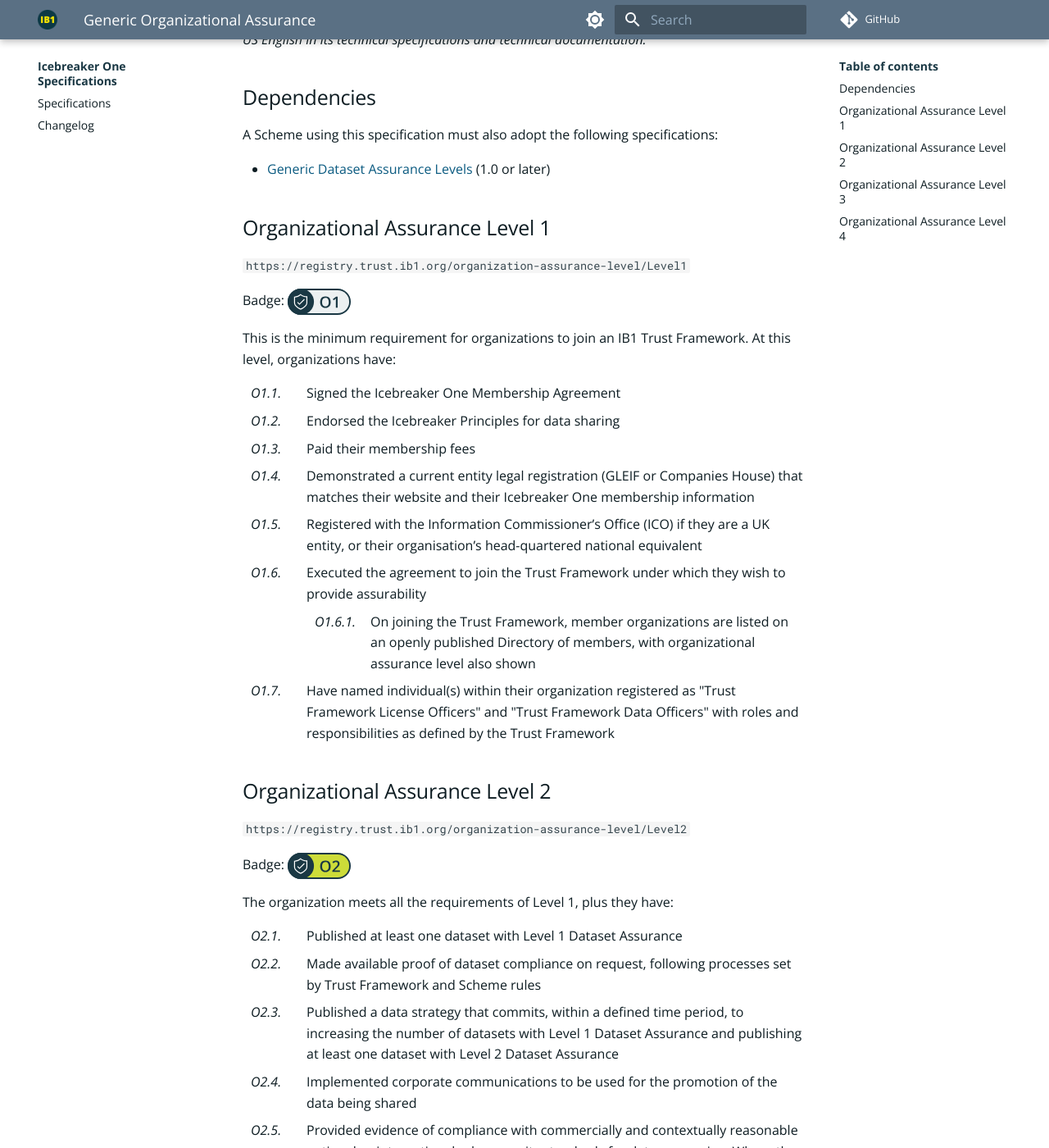
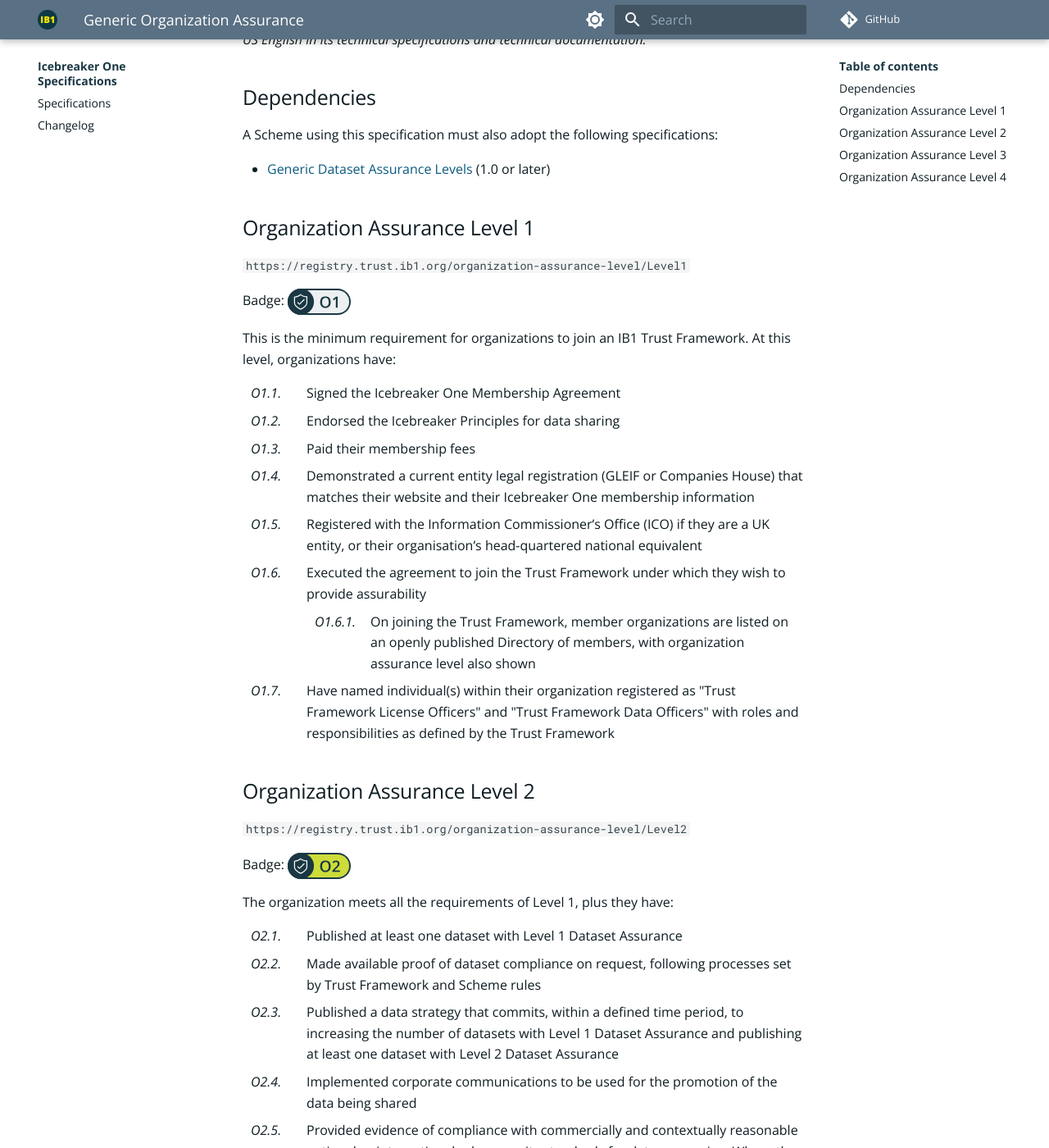
Before and after one commit to icebreakerone/ib1-technical-specifications, an MkDocs documentation site: the page built from docs/generic-organization-assurance-levels/1.0.md, in a window 1280 px wide and 1400 px high, scrolled down 355 px. Shown: the whole window at 82% size. Built offline with MkDocs 1.6.1 and Material for MkDocs 9.7.7, drawn with Linux system fonts in a browser that asks for light colours; comment, search, counter and statistics services are not loaded; some of the changed text lies outside the part shown.

Commit message:
Consistently refer to "Organization Assurance" not "Organizational Assurance"

```diff
--- a/docs/generic-organizational-assurance-levels/1.0.md
+++ b/docs/generic-organization-assurance-levels/1.0.md
@@ -1,4 +1,4 @@
-# Generic Organizational Assurance
+# Generic Organization Assurance
 
 Organizational assurability is anchored on identity management and Know Your Customer (KYC) processes. The levels also add good data governance practices and are aligned with the [Icebreaker Principles](https://icebreakerone.org/icebreaker-principles/).
 
@@ -13,12 +13,12 @@
  * [Generic Dataset Assurance Levels](../generic-dataset-assurance-levels/1.0.md) (1.0 or later)
 
 
-## Organizational Assurance Level 1
+## Organization Assurance Level 1
 
 `https://registry.trust.ib1.org/organization-assurance-level/Level1`
 
 <div class="assurance-badge">
-Badge: <a href="https://specification.trust.ib1.org/generic-organizational-assurance-levels/1.0/#organizational-assurance-level-1"><img alt="Organizational Assurance Level 1 Badge" src="/assets/assurance-badges/IB1-Assurance-O1.svg"/></a>
+Badge: <a href="https://specification.trust.ib1.org/generic-organization-assurance-levels/1.0/#organization-assurance-level-1"><img alt="Organization Assurance Level 1 Badge" src="/assets/assurance-badges/IB1-Assurance-O1.svg"/></a>
 </div>
 
 This is the minimum requirement for organizations to join an IB1 Trust Framework. At this level, organizations have:
@@ -31,16 +31,16 @@
  * *O1.4.* Demonstrated a current entity legal registration (GLEIF or Companies House) that matches their website and their Icebreaker One membership information
  * *O1.5.* Registered with the Information Commissioner’s Office (ICO) if they are a UK entity, or their organisation’s head-quartered national equivalent
  * *O1.6.* Executed the agreement to join the Trust Framework under which they wish to provide assurability
-     * *O1.6.1.* On joining the Trust Framework, member organizations are listed on an openly published Directory of members, with organizational assurance level also shown
+     * *O1.6.1.* On joining the Trust Framework, member organizations are listed on an openly published Directory of members, with organization assurance level also shown
  * *O1.7.* Have named individual(s) within their organization registered as "Trust Framework License Officers" and "Trust Framework Data Officers" with roles and responsibilities as defined by the Trust Framework
 
 
-## Organizational Assurance Level 2
+## Organization Assurance Level 2
 
 `https://registry.trust.ib1.org/organization-assurance-level/Level2`
 
 <div class="assurance-badge">
-Badge: <a href="https://specification.trust.ib1.org/generic-organizational-assurance-levels/1.0/#organizational-assurance-level-2"><img alt="Organizational Assurance Level 2 Badge" src="/assets/assurance-badges/IB1-Assurance-O2.svg"/></a>
+Badge: <a href="https://specification.trust.ib1.org/generic-organization-assurance-levels/1.0/#organization-assurance-level-2"><img alt="Organization Assurance Level 2 Badge" src="/assets/assurance-badges/IB1-Assurance-O2.svg"/></a>
 </div>
 
 The organization meets all the requirements of Level 1, plus they have:
@@ -54,12 +54,12 @@
  * *O2.5.* Provided evidence of compliance with commercially and contextually reasonable national or international cybersecurity standards for data processing. Where the Scheme does not specify requirements, acceptable standards include ISO27001, PAS 555, PCI DSS, SOC 2, and Cyber Essentials.
 
 
-## Organizational Assurance Level 3
+## Organization Assurance Level 3
 
 `https://registry.trust.ib1.org/organization-assurance-level/Level3`
 
 <div class="assurance-badge">
-Badge: <a href="https://specification.trust.ib1.org/generic-organizational-assurance-levels/1.0/#organizational-assurance-level-3"><img alt="Organizational Assurance Level 3 Badge" src="/assets/assurance-badges/IB1-Assurance-O3.svg"/></a>
+Badge: <a href="https://specification.trust.ib1.org/generic-organization-assurance-levels/1.0/#organization-assurance-level-3"><img alt="Organization Assurance Level 3 Badge" src="/assets/assurance-badges/IB1-Assurance-O3.svg"/></a>
 </div>
 
 The organization meets all the requirements of Level 2, plus they have:
@@ -73,12 +73,12 @@
  * *O3.5.* Participated in the Scheme governance process
 
 
-## Organizational Assurance Level 4
+## Organization Assurance Level 4
 
 `https://registry.trust.ib1.org/organization-assurance-level/Level4`
 
 <div class="assurance-badge">
-Badge: <a href="https://specification.trust.ib1.org/generic-organizational-assurance-levels/1.0/#organizational-assurance-level-4"><img alt="Organizational Assurance Level 4 Badge" src="/assets/assurance-badges/IB1-Assurance-O4.svg"/></a>
+Badge: <a href="https://specification.trust.ib1.org/generic-organization-assurance-levels/1.0/#organization-assurance-level-4"><img alt="Organization Assurance Level 4 Badge" src="/assets/assurance-badges/IB1-Assurance-O4.svg"/></a>
 </div>
 
 The organization meets all the requirements of Level 3, plus they have:
```
Also changed, not shown: docs/index.md (+1 -1 lines).
